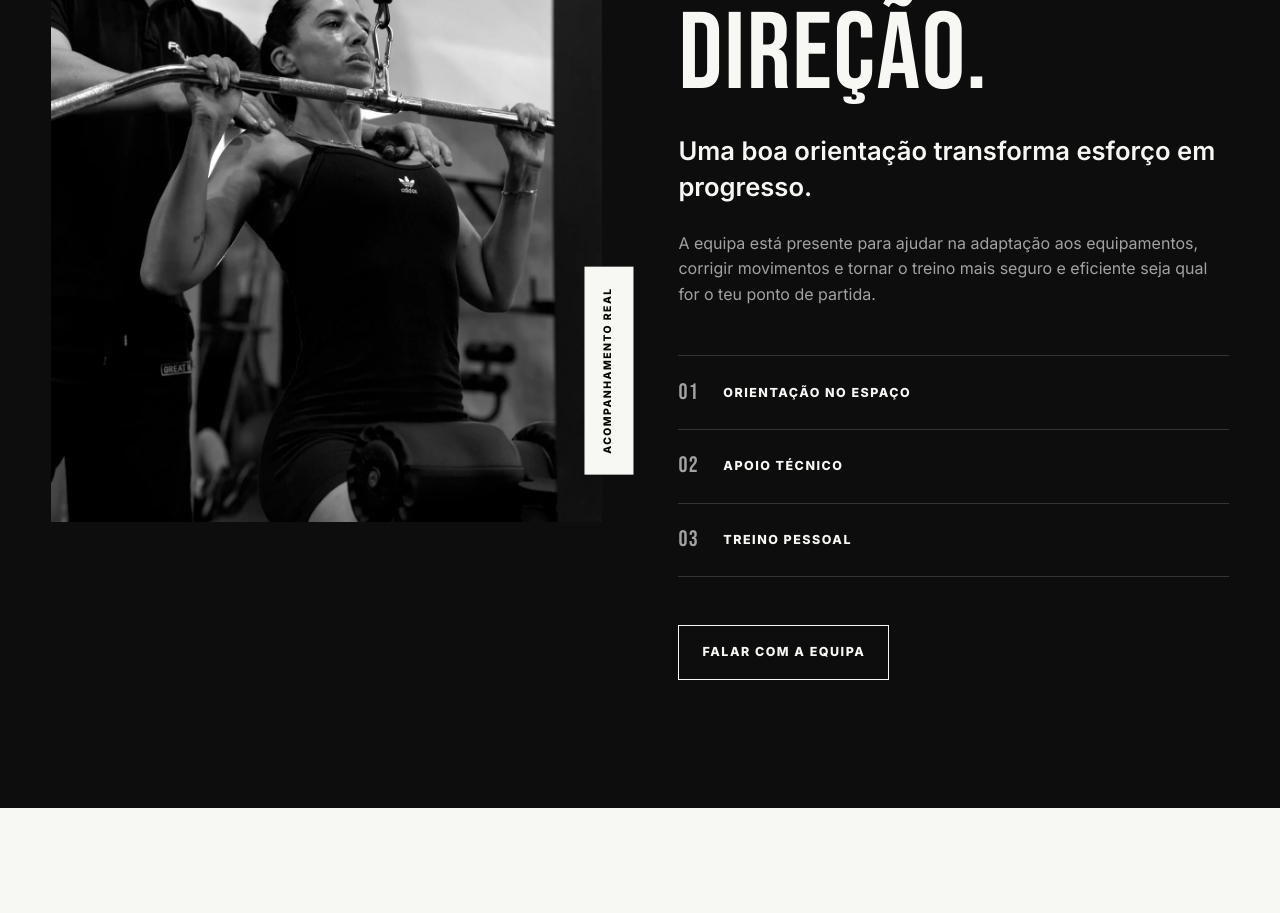
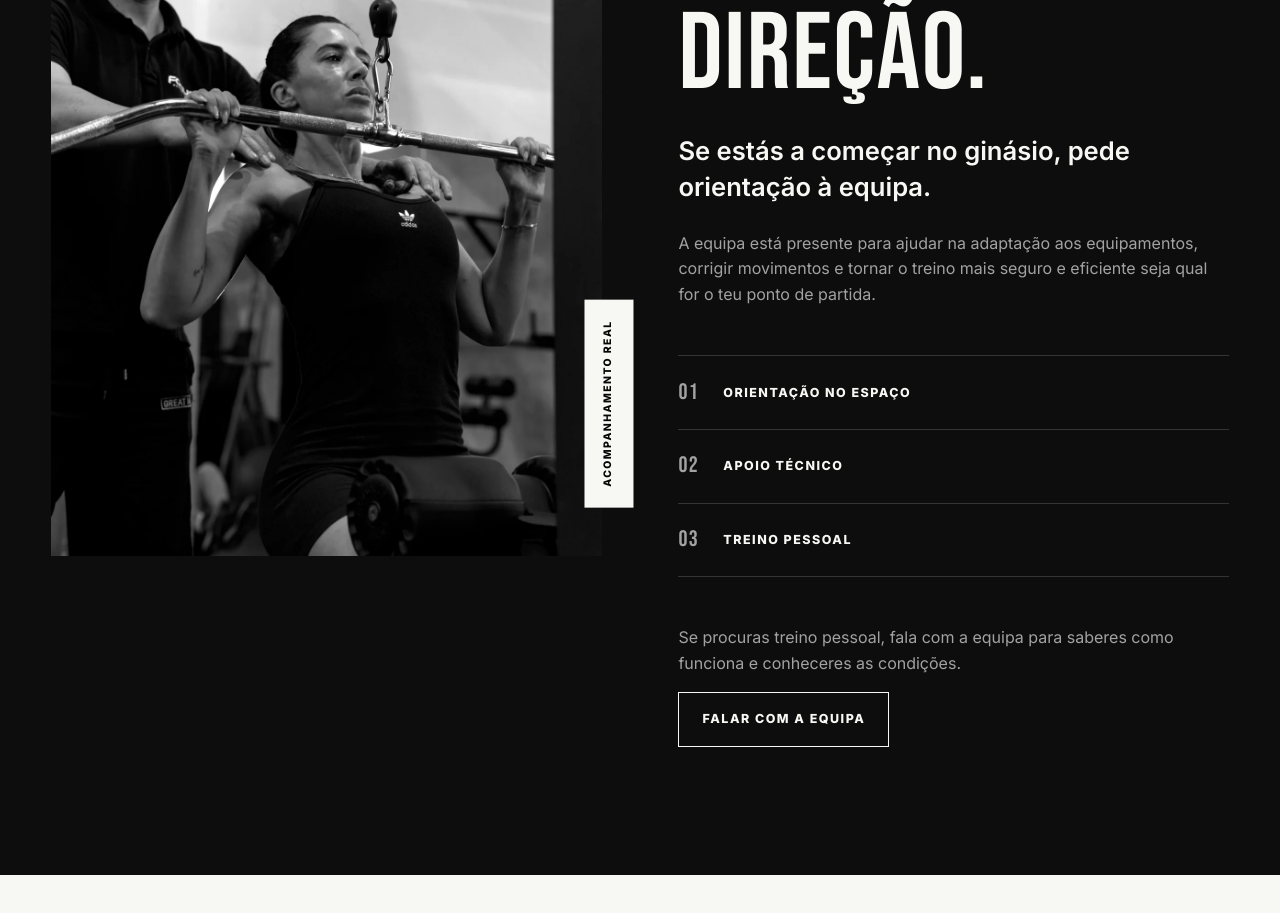
Before and after one commit to oricardo123/academia-workout, a plain HTML site: page index.html in a window 1280 px wide. Shown: the part 5400-6313 px from the top of the page. Drawn offline with Linux system fonts and the light colour scheme.

Commit message:
Clarify beginner guidance and personal training enquiries

```diff
--- a/index.html
+++ b/index.html
@@ -551,7 +551,7 @@
             <p class="eyebrow">Não tens de fazer tudo sozinho</p>
             <h2>Treina melhor.<br />Evolui com direção.</h2>
             <p class="lead">
-              Uma boa orientação transforma esforço em progresso.
+              Se estás a começar no ginásio, pede orientação à equipa.
             </p>
             <p>
               A equipa está presente para ajudar na adaptação aos equipamentos,
@@ -564,6 +564,11 @@
               <li><span>02</span> Apoio técnico</li>
               <li><span>03</span> Treino pessoal</li>
             </ul>
+
+            <p>
+              Se procuras treino pessoal, fala com a equipa para saberes como
+              funciona e conheceres as condições.
+            </p>
 
             <a
               class="button button-outline"
--- a/sitemap.xml
+++ b/sitemap.xml
@@ -2,6 +2,6 @@
 <urlset xmlns="http://www.sitemaps.org/schemas/sitemap/0.9">
   <url>
     <loc>https://www.academia-workout.com/</loc>
-    <lastmod>2026-10-25</lastmod>
+    <lastmod>2026-10-28</lastmod>
   </url>
 </urlset>
```
